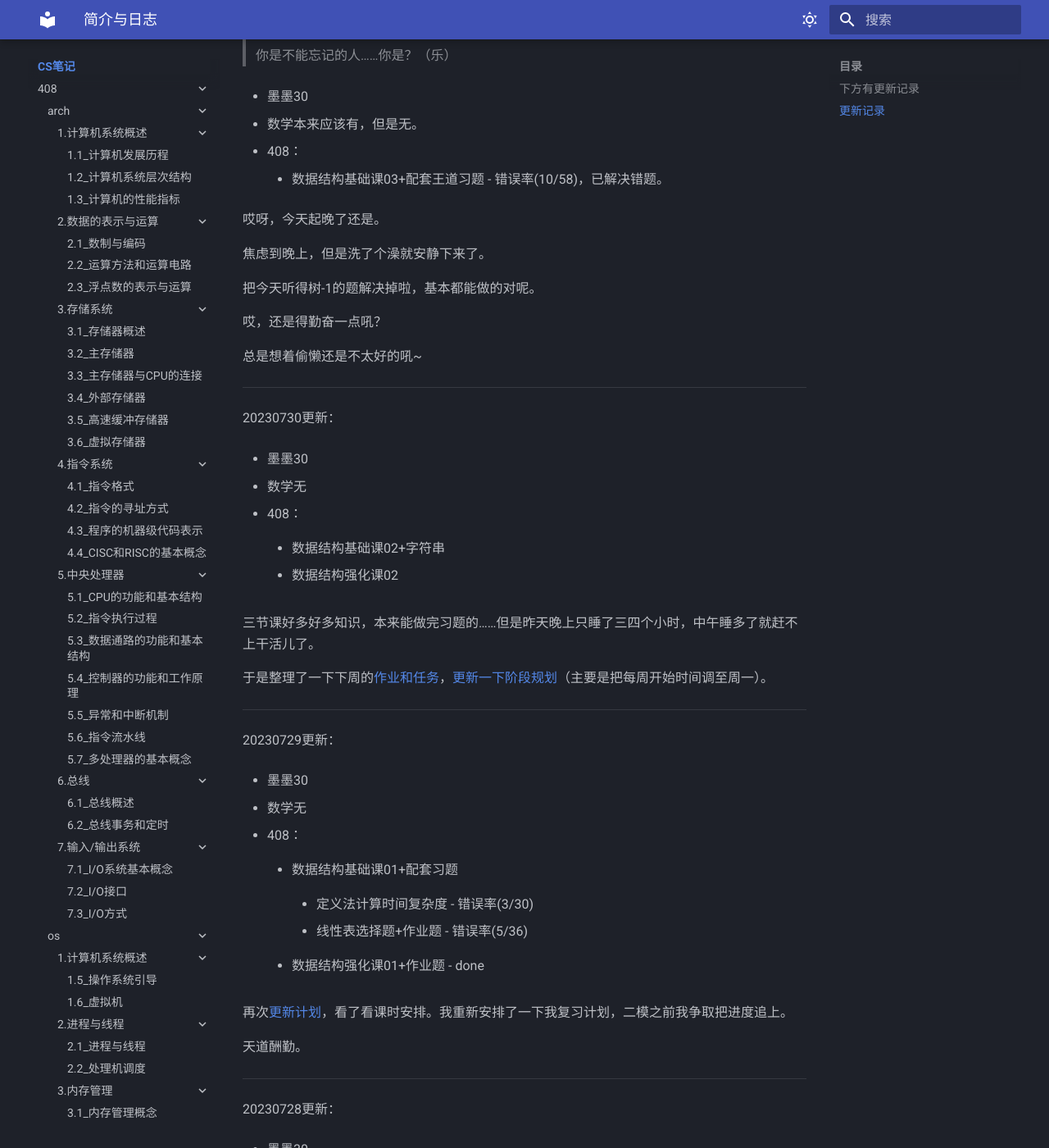
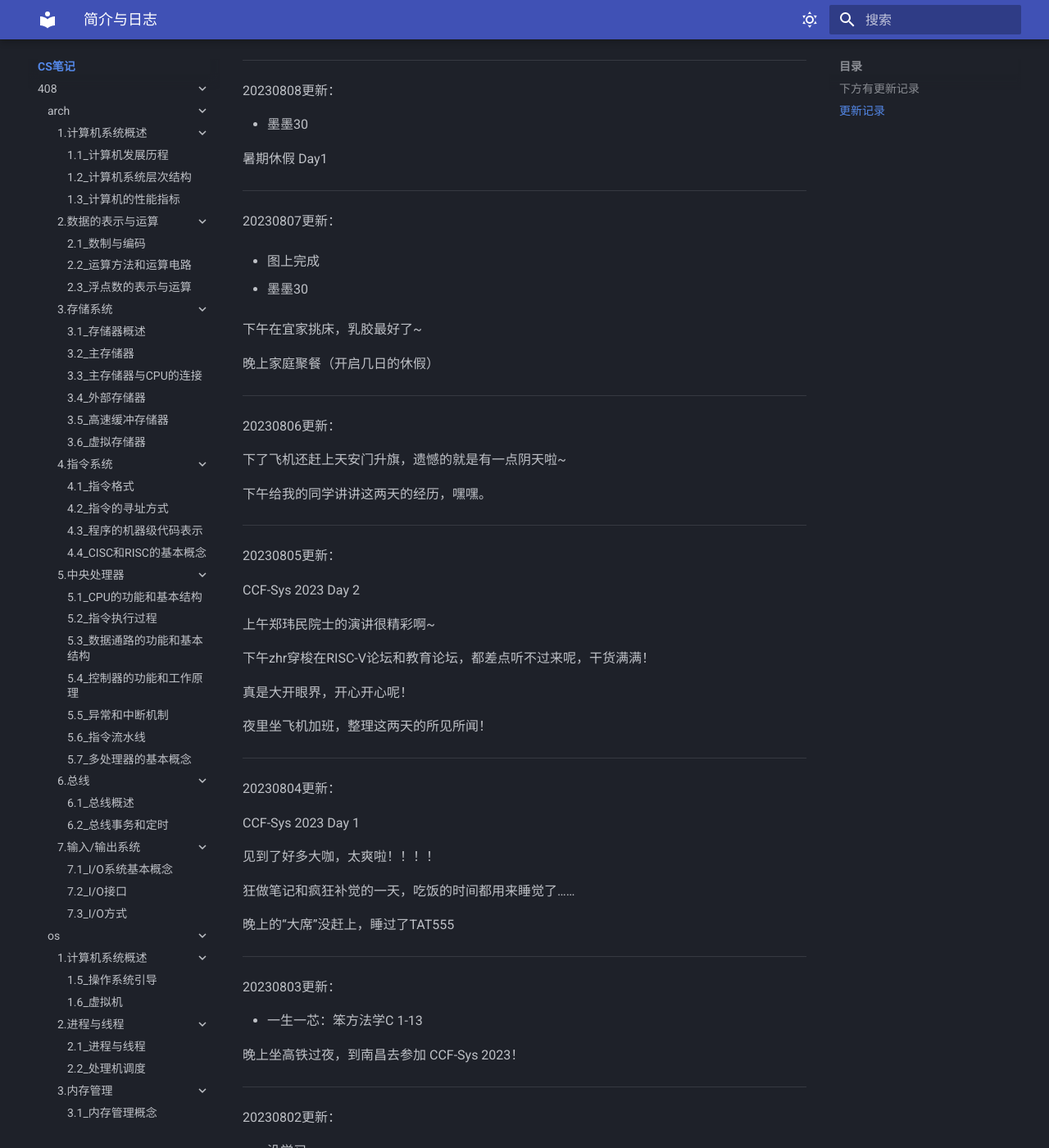
Before and after one commit to Haohahahaha/cs, an MkDocs documentation site: the page built from docs/index.md, in a window 1280 px wide and 1400 px high, scrolled down 1653 px. Shown: the whole window at 82% size. Built offline with MkDocs 1.6.1 and Material for MkDocs 9.7.7, drawn with Linux system fonts in a browser that asks for light colours; some of the changed text lies outside the part shown.

Commit message:
2023-08-12_23:49:28 update

```diff
--- a/docs/index.md
+++ b/docs/index.md
@@ -39,6 +39,104 @@
 <a id="update"></a>
 
 ## 更新记录
+
+20230812更新：
+
+- 墨墨30
+
+- 408：跟直播课
+
+- 一生一芯：第五次课（酣畅淋漓，听得舒服极了）
+
+---
+
+20230811更新：
+
+- 墨墨30
+
+- 图下完成
+
+---
+
+20230810更新：
+
+- 墨墨150
+
+买了E5，但是入坑，全退了，又重新买了。
+
+暑期休假 Day3，明天继续学习了。
+
+---
+
+20230809更新：
+
+- 墨墨30
+
+暑期休假 Day2
+
+---
+
+20230808更新：
+
+- 墨墨30
+
+暑期休假 Day1
+
+---
+
+20230807更新：
+
+- 图上完成
+
+- 墨墨30
+
+下午在宜家挑床，乳胶最好了~
+
+晚上家庭聚餐（开启几日的休假）
+
+---
+
+20230806更新：
+
+下了飞机还赶上天安门升旗，遗憾的就是有一点阴天啦~
+
+下午给我的同学讲讲这两天的经历，嘿嘿。
+
+---
+
+20230805更新：
+
+CCF-Sys 2023 Day 2
+
+上午郑玮民院士的演讲很精彩啊~
+
+下午zhr穿梭在RISC-V论坛和教育论坛，都差点听不过来呢，干货满满！
+
+真是大开眼界，开心开心呢！
+
+夜里坐飞机加班，整理这两天的所见所闻！
+
+---
+
+20230804更新：
+
+CCF-Sys 2023 Day 1
+
+见到了好多大咖，太爽啦！！！！
+
+狂做笔记和疯狂补觉的一天，吃饭的时间都用来睡觉了……
+
+晚上的“大席”没赶上，睡过了TAT555
+
+---
+
+20230803更新：
+
+- 一生一芯：笨方法学C 1-13
+
+晚上坐高铁过夜，到南昌去参加 CCF-Sys 2023！
+
+---
 
 20230802更新：
 
```
